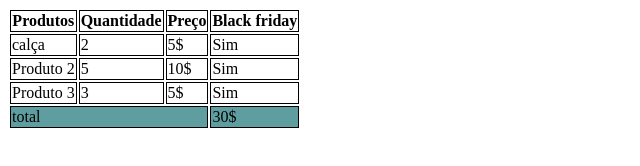
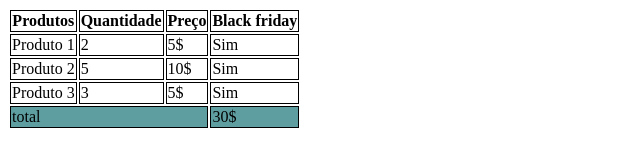
Before and after one commit to AnaCSMarques/aula-tabela, a plain HTML site: page index.html in a window 1280 px wide. Shown: the full height of the page, 0-640 px from the left. Drawn offline with Linux system fonts and the light colour scheme.

Commit message:
trocado calça para produto 1

```diff
--- a/index.html
+++ b/index.html
@@ -27,7 +27,7 @@
 
         <tbody>
             <tr>
-                <td>calça</td>
+                <td>Produto 1</td>
                 <td>2</td>
                 <td>5$</td>
                 <td>Sim</td>
```
